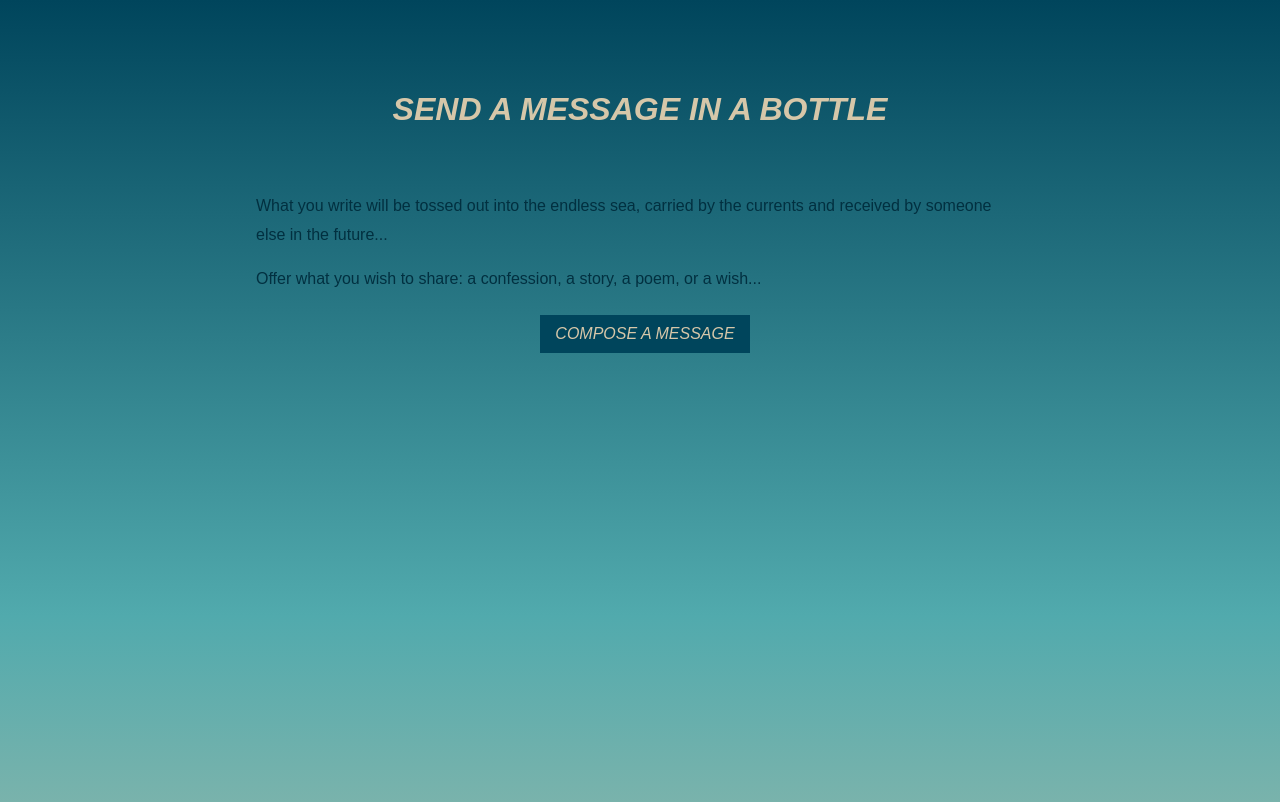
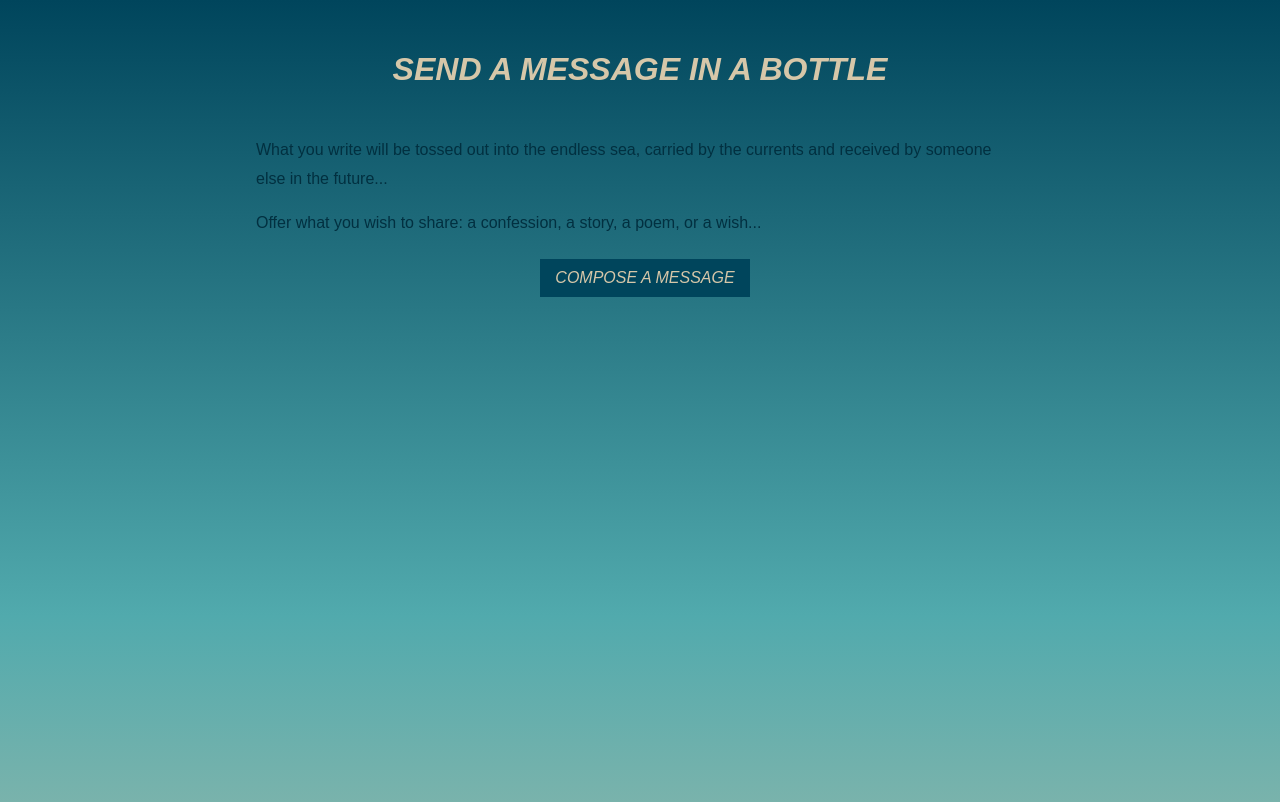
Before and after one commit to rnedde/Message-In-A-Bottle, a website: page public/index.html in a window 1280 px wide. Drawn offline with nearby package versions, Linux system fonts and the light colour scheme; a web font is replaced by a local one.

Commit message:
tiny tweaks

```diff
--- a/public/index.html
+++ b/public/index.html
@@ -14,9 +14,7 @@
 <body>
     <h1>SEND A MESSAGE IN A BOTTLE</h1>
     <div class="container">
-        <div id="intro" class="instructions">
-            </p>
-        </div>
+
         <div id="narration-container">
 
         </div>
--- a/public/style.css
+++ b/public/style.css
@@ -41,7 +41,7 @@ p {
 h1 {
   color:#d6c7a9;
   text-align: center;
-  padding: 70px;
+  padding: 30px;
   padding-bottom: 10px;
   font-family: great-primer, sans-serif;
   font-style: italic;
```
